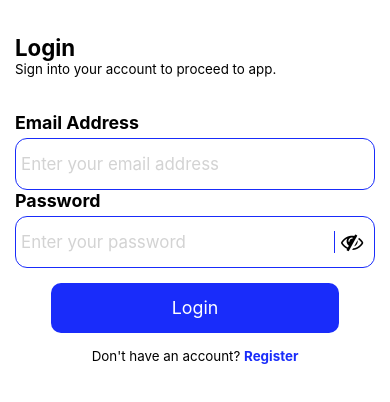
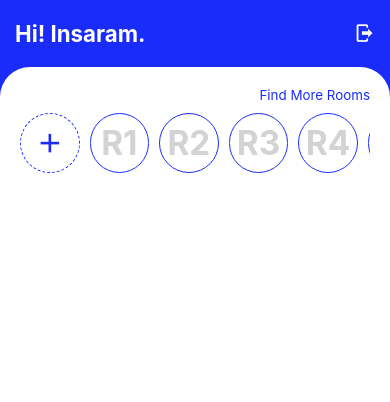
Before and after one commit to ins099/chat-app-ma, a React Native app: screen /Dashboard in a window 390 px wide. Shown: the top 402 px of the page. Built offline with nearby package versions, Linux system fonts and the light colour scheme.

Commit message:
dashboard and search screen

```diff
--- a/package.json
+++ b/package.json
@@ -25,7 +25,8 @@
     "react-native-vector-icons": "^10.0.3",
     "react-redux": "^9.1.0",
     "redux-persist": "^6.0.0",
-    "socket.io-client": "^4.7.4"
+    "socket.io-client": "^4.7.4",
+    "typescript": "^5.3.3"
   },
   "devDependencies": {
     "@babel/core": "^7.20.0"
--- a/src/components/CustomTexts/index.jsx
+++ b/src/components/CustomTexts/index.jsx
@@ -3,8 +3,16 @@ import React from "react";
 import { s, ms, vs, mvs } from "react-native-size-matters";
 
 export const TextNormal = (props) => {
-  const { children, textStyle, underline, center, bold, color, ...rest } =
-    props;
+  const {
+    children,
+    textStyle,
+    underline,
+    center,
+    bold,
+    right,
+    color,
+    ...rest
+  } = props;
   return (
     <Text
       style={[
@@ -13,6 +21,7 @@ export const TextNormal = (props) => {
         bold && { fontWeight: "700" },
         underline && { textDecorationLine: "underline" },
         center && { textAlign: "center" },
+        right && { textAlign: "right" },
         color && { color },
         textStyle,
       ]}
@@ -24,8 +33,16 @@ export const TextNormal = (props) => {
 };
 
 export const TextSmall = (props) => {
-  const { children, textStyle, center, underline, bold, color, ...rest } =
-    props;
+  const {
+    children,
+    textStyle,
+    center,
+    underline,
+    bold,
+    color,
+    right,
+    ...rest
+  } = props;
   return (
     <Text
       style={[
@@ -34,6 +51,7 @@ export const TextSmall = (props) => {
         bold && { fontWeight: "700" },
         underline && { textDecorationLine: "underline" },
         center && { textAlign: "center" },
+        right && { textAlign: "right" },
         color && { color },
         textStyle,
       ]}
--- /dev/null
+++ b/src/components/SearchBar/index.jsx
@@ -0,0 +1,54 @@
+import { StyleSheet, Text, TextInput, View } from "react-native";
+import React from "react";
+import { COLORS } from "../../utils/theme";
+import { s, scale } from "react-native-size-matters";
+import Entypo from "react-native-vector-icons/Entypo";
+import Feather from "react-native-vector-icons/Feather";
+
+const SearchBar = (props) => {
+  const { containerStyle, value, onChange } = props;
+
+  return (
+    <View style={[styles.container, containerStyle]}>
+      <TextInput
+        key={"search"}
+        value={value}
+        onChangeText={(txt) => onChange(txt)}
+        placeholder="Search Rooms"
+        placeholderTextColor={COLORS.lightgrey}
+        style={styles.textInput}
+      />
+      <View style={styles.iconContainer}>
+        {value.length > 0 ? (
+          <Entypo
+            name={"circle-with-cross"}
+            size={scale(20)}
+            onPress={() => onChange("")}
+          />
+        ) : (
+          <Feather
+            name={"search"}
+            disabled={true}
+            size={scale(20)}
+            onPress={() => onChange("")}
+          />
+        )}
+      </View>
+    </View>
+  );
+};
+
+export default SearchBar;
+
+const styles = StyleSheet.create({
+  container: {
+    height: 40,
+    marginHorizontal: 10,
+    borderBottomWidth: 1,
+    borderColor: COLORS.lightgrey,
+    flexDirection: "row",
+    alignItems: "center",
+  },
+  textInput: { fontSize: s(15), color: "black", width: "90%" },
+  iconContainer: { flex: 1, alignItems: "center", justifyContent: "center" },
+});
--- a/src/components/Wrapper/SafeAreaWrapper.jsx
+++ b/src/components/Wrapper/SafeAreaWrapper.jsx
@@ -3,12 +3,16 @@ import React from "react";
 import { SafeAreaView } from "react-native-safe-area-context";
 
 const SafeAreaWrapper = (props) => {
-  const { children } = props;
-  return <SafeAreaView style={styles.container}>{children}</SafeAreaView>;
+  const { children, containerStyle } = props;
+  return (
+    <SafeAreaView style={[styles.container, containerStyle]}>
+      {children}
+    </SafeAreaView>
+  );
 };
 
 export default SafeAreaWrapper;
 
 const styles = StyleSheet.create({
-  container: { flex: 1, paddingHorizontal:15, backgroundColor:'white' },
+  container: { flex: 1, paddingHorizontal: 15, backgroundColor: "white" },
 });
--- /dev/null
+++ b/src/navigation/DashStack.jsx
@@ -0,0 +1,19 @@
+import React from "react";
+import { createNativeStackNavigator } from "@react-navigation/native-stack";
+import Login from "../screens/Login";
+import Register from "../screens/Register";
+import Dashboard from "../screens/Dashboard";
+import Search from "../screens/Search";
+
+const Stack = createNativeStackNavigator();
+
+const DashStack = () => {
+  return (
+    <Stack.Navigator screenOptions={{ headerShown: false }}>
+      <Stack.Screen name="Dashboard" component={Dashboard} />
+      <Stack.Screen name="Search" component={Search} options={{presentation:'modal'}}/>
+    </Stack.Navigator>
+  );
+};
+
+export default DashStack;
--- a/src/navigation/index.jsx
+++ b/src/navigation/index.jsx
@@ -1,17 +1,18 @@
-import { StyleSheet, Text, View } from 'react-native'
-import React from 'react'
-import { NavigationContainer } from '@react-navigation/native'
-import AuthStack from './AuthStack'
-
+import { StyleSheet, Text, View } from "react-native";
+import React from "react";
+import { NavigationContainer } from "@react-navigation/native";
+import AuthStack from "./AuthStack";
+import DashStack from "./DashStack";
 
 const RootNavigation = () => {
+  const isUser = true;
   return (
     <NavigationContainer>
-        <AuthStack />
+      {isUser ? <DashStack /> : <AuthStack />}
     </NavigationContainer>
-  )
-}
+  );
+};
 
-export default RootNavigation
+export default RootNavigation;
 
-const styles = StyleSheet.create({})
+const styles = StyleSheet.create({});
--- /dev/null
+++ b/src/screens/Dashboard/Components/DashHeader.jsx
@@ -0,0 +1,35 @@
+import { StyleSheet, Text, View } from "react-native";
+import React from "react";
+import { TextBig } from "../../../components/CustomTexts";
+import { COLORS } from "../../../utils/theme";
+import MaterialCommunityIcons from "react-native-vector-icons/MaterialCommunityIcons";
+import { ms } from "react-native-size-matters";
+
+const DashHeader = (props) => {
+    const {onPressLogout, userName} = props;
+  return (
+    <View style={styles.headerContainer}>
+      <TextBig color={COLORS.white} bold>
+        {`Hi! ${userName}.`}
+      </TextBig>
+      <MaterialCommunityIcons
+        name="logout"
+        onPress={onPressLogout}
+        color={COLORS.white}
+        size={ms(20)}
+      />
+    </View>
+  );
+};
+
+export default DashHeader;
+
+const styles = StyleSheet.create({
+  headerContainer: {
+    flexDirection: "row",
+    alignItems: "center",
+    justifyContent: "space-between",
+    marginVertical: 20,
+    paddingHorizontal: 15,
+  },
+});
--- /dev/null
+++ b/src/screens/Dashboard/Components/RoomList.jsx
@@ -0,0 +1,108 @@
+import {
+  FlatList,
+  StyleSheet,
+  Text,
+  TouchableOpacity,
+  View,
+} from "react-native";
+import React from "react";
+import { COLORS } from "../../../utils/theme";
+import MaterialCommunityIcons from "react-native-vector-icons/MaterialCommunityIcons";
+import { ms, scale, vs } from "react-native-size-matters";
+import { TextBig, TextSmall } from "../../../components/CustomTexts";
+import { getInitials } from "../../../utils/helpers";
+import { useNavigation } from "@react-navigation/native";
+
+const ROOM_LIST = [
+  { id: "0", room_name: "Room 0" },
+  { id: "1", room_name: "Room 1" },
+  { id: "2", room_name: "Room 2" },
+  { id: "3", room_name: "Room 3" },
+  { id: "4", room_name: "Room 4" },
+  { id: "5", room_name: "Room 5" },
+  { id: "6", room_name: "Room 6" },
+  { id: "7", room_name: "Room 7" },
+  { id: "8", room_name: "Room 8" },
+  { id: "9", room_name: "Room 9" },
+];
+
+const renderItem = ({ item, index }) => {
+  const { room_name, id } = item;
+  const onPressItem = () => {};
+  return (
+    <TouchableOpacity
+      style={[styles.roundItem, index === 0 && styles.addRoom]}
+      onPress={onPressItem}
+      key={id}
+    >
+      {index === 0 ? (
+        <MaterialCommunityIcons
+          name="plus"
+          color={COLORS.primary}
+          disabled
+          size={ms(30)}
+        />
+      ) : (
+        <TextBig bold textStyle={styles.initialText}>
+          {getInitials(room_name)}
+        </TextBig>
+      )}
+    </TouchableOpacity>
+  );
+};
+
+const RoomList = (props) => {
+  const {} = props;
+  const navigation = useNavigation();
+
+  const onPressFindRoom = () => {
+    navigation.navigate("Search");
+  };
+
+  return (
+    <>
+      <TextSmall color={COLORS.primary} right onPress={onPressFindRoom}>
+        Find More Rooms
+      </TextSmall>
+      <View style={styles.container}>
+        <FlatList
+          data={ROOM_LIST}
+          keyExtractor={(item) => item.id}
+          renderItem={renderItem}
+          horizontal
+          showsHorizontalScrollIndicator={false}
+          ItemSeparatorComponent={() => <View style={styles.separatorItem} />}
+        />
+      </View>
+    </>
+  );
+};
+
+export default RoomList;
+
+const styles = StyleSheet.create({
+  container: {
+    minHeight: 80,
+    flexDirection: "row",
+    alignItems: "center",
+  },
+  roundItem: {
+    borderRadius: 100,
+    borderWidth: 1,
+    borderColor: COLORS.primary,
+    alignItems: "center",
+    justifyContent: "center",
+    height: vs(48),
+    aspectRatio: 1,
+  },
+  separatorItem: {
+    width: 10,
+  },
+  initialText: {
+    fontSize: scale(30),
+    color: COLORS.lightgrey,
+  },
+  addRoom: {
+    borderStyle: "dashed",
+  },
+});
--- /dev/null
+++ b/src/screens/Dashboard/index.jsx
@@ -0,0 +1,41 @@
+import React from "react";
+import { Alert, StyleSheet, View } from "react-native";
+import SafeAreaWrapper from "../../components/Wrapper/SafeAreaWrapper";
+import { COLORS } from "../../utils/theme";
+import DashHeader from "./Components/DashHeader";
+import RoomList from "./Components/RoomList";
+
+const Dashboard = (props) => {
+  const { navigation } = props;
+
+  const onPressLogout = () => {
+    Alert.alert("Logout?", "Are you sure you want to logout?");
+  };
+
+  return (
+    <SafeAreaWrapper containerStyle={styles.containerStyle}>
+      <DashHeader onPressLogout={onPressLogout} userName = "Insaram"/>
+      <View style={styles.curvedContainer}>
+        <RoomList />
+      </View>
+    </SafeAreaWrapper>
+  );
+};
+
+export default Dashboard;
+
+const styles = StyleSheet.create({
+  containerStyle: {
+    flex: 1,
+    backgroundColor: COLORS.primary,
+    paddingHorizontal: 0,
+  },
+  curvedContainer: {
+    backgroundColor: COLORS.white,
+    borderTopRightRadius: 30,
+    borderTopLeftRadius: 30,
+    flex: 1,
+    paddingHorizontal:20,
+    paddingTop:20
+  },
+});
--- /dev/null
+++ b/src/screens/Search/index.tsx
@@ -0,0 +1,48 @@
+import React, { useState } from "react";
+import { Alert, StyleSheet, View } from "react-native";
+import SafeAreaWrapper from "../../components/Wrapper/SafeAreaWrapper";
+import { COLORS } from "../../utils/theme";
+import { useSafeAreaInsets } from "react-native-safe-area-context";
+import { StatusBar } from "expo-status-bar";
+import SearchBar from "../../components/SearchBar";
+import DismissWrapper from "../../components/Wrapper/DismissWrapper";
+
+const Search = (props) => {
+  const { navigation } = props;
+  const { top } = useSafeAreaInsets();
+
+  const [search, setSearch] = useState("");
+
+  const onSearch = (txt) => {
+    setSearch(txt);
+  };
+
+  return (
+    <SafeAreaWrapper containerStyle={[styles.containerStyle, { top }]}>
+      <DismissWrapper>
+        <StatusBar backgroundColor={COLORS.primary} style="inverted" />
+        <View style={styles.curvedContainer}>
+          <SearchBar value={search} onChange={onSearch} />
+        </View>
+      </DismissWrapper>
+    </SafeAreaWrapper>
+  );
+};
+
+export default Search;
+
+const styles = StyleSheet.create({
+  containerStyle: {
+    flex: 1,
+    backgroundColor: COLORS.primary,
+    paddingHorizontal: 0,
+  },
+  curvedContainer: {
+    backgroundColor: COLORS.white,
+    borderTopRightRadius: 30,
+    borderTopLeftRadius: 30,
+    flex: 1,
+    paddingHorizontal: 20,
+    paddingTop: 20,
+  },
+});
--- /dev/null
+++ b/src/utils/helpers.js
@@ -0,0 +1,8 @@
+export function getInitials(fullName) {
+    if (!fullName) {
+      return '';
+    }
+    const nameArray = fullName.trim().split(/\s+/);
+    const initials = nameArray.map((word) => word.charAt(0).toUpperCase()).join('');
+    return initials;
+  }
--- /dev/null
+++ b/tsconfig.json
@@ -0,0 +1,4 @@
+{
+  "compilerOptions": {},
+  "extends": "expo/tsconfig.base"
+}
```
